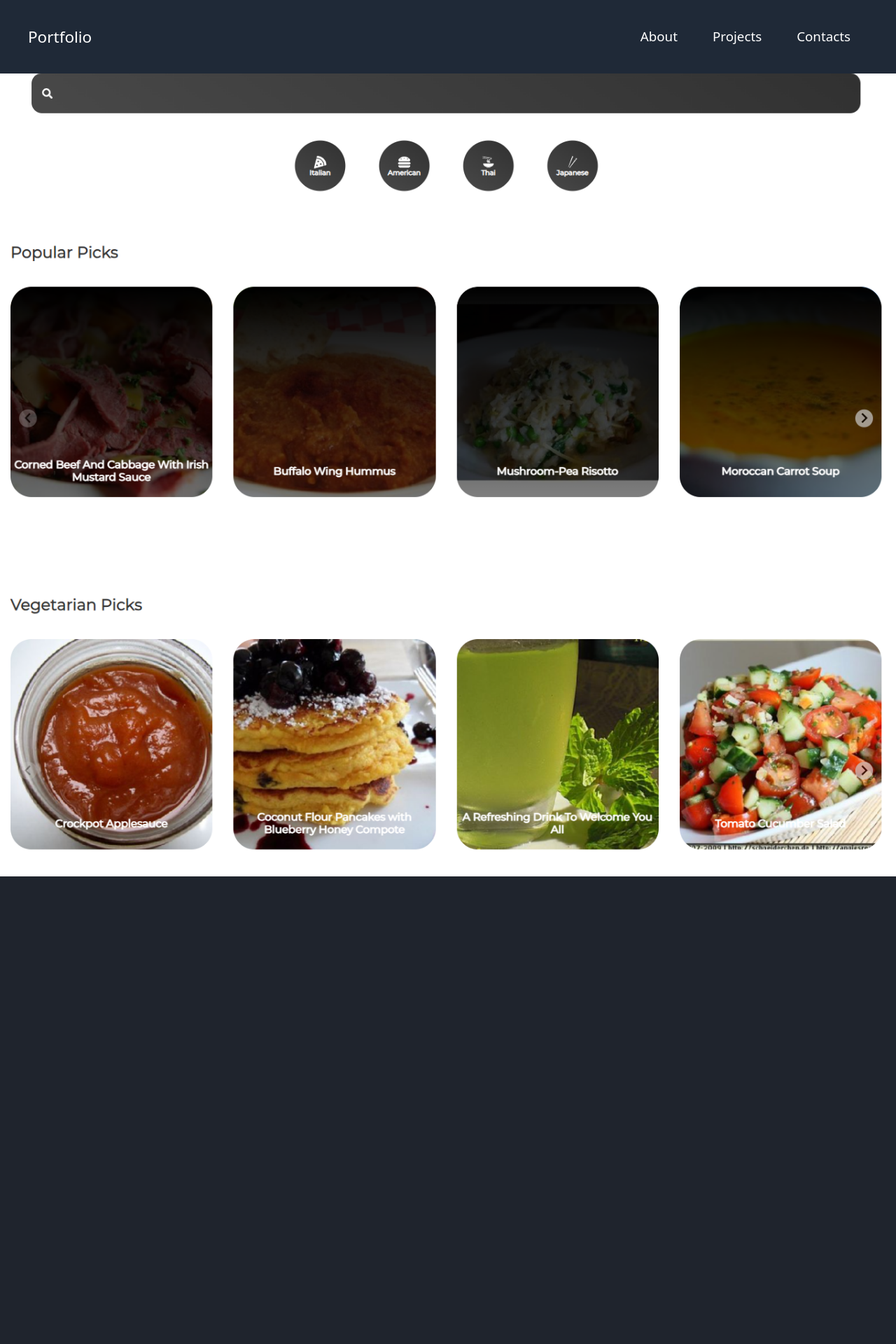
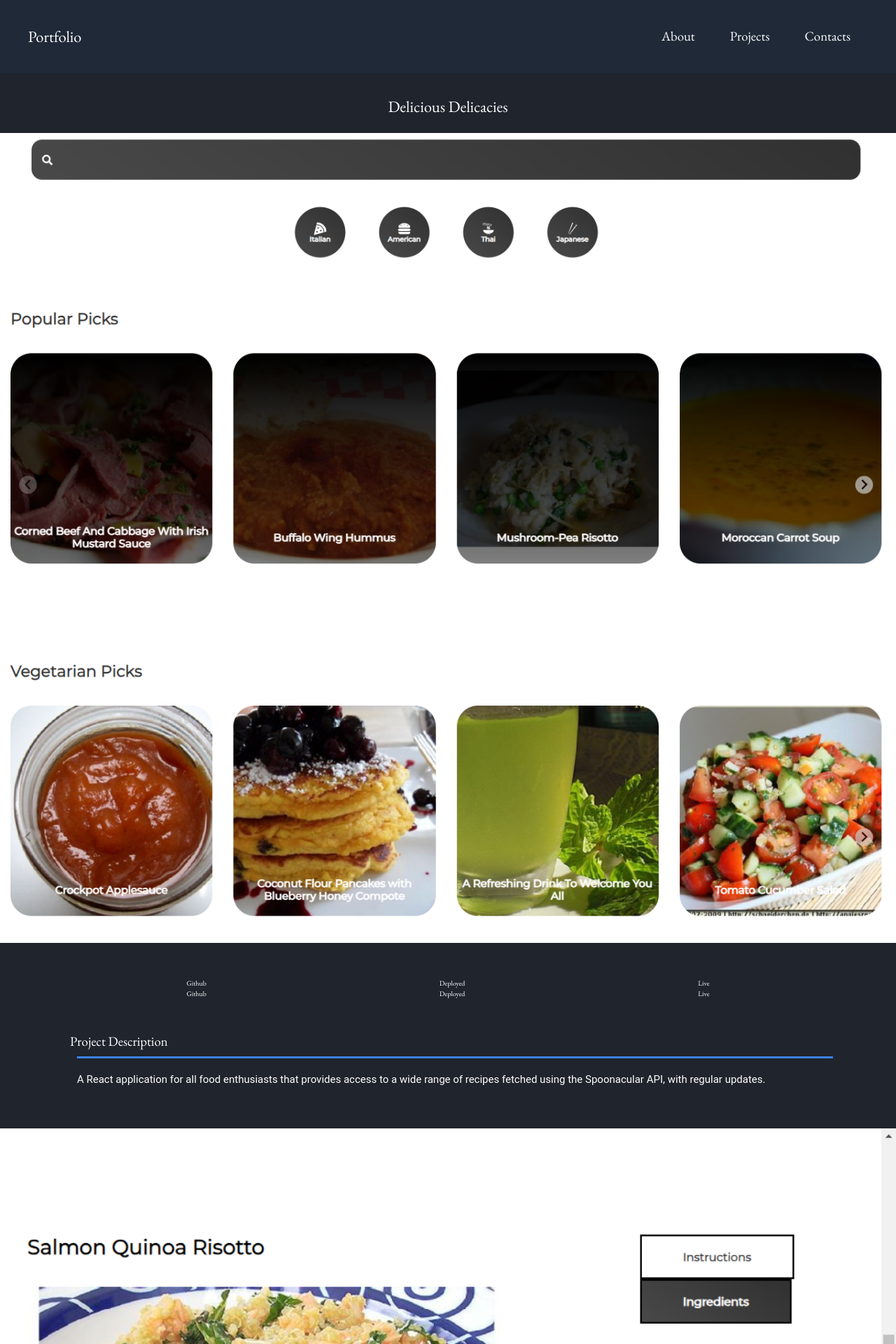
Before and after one commit to nhier17/portfolio, a React (Create React App) app: page /projects/delicious-delicacies in a window 1280 px wide. Shown: the top 1920 px of the page at 70% size. Before the commit the page ends 1252 px from the top, so only its background shows below. Built offline with nearby package versions, Linux system fonts and the light colour scheme; the HTML template or start-up script is replaced by a standard one.

Commit message:
project details and styling

```diff
--- a/public/index.html
+++ b/public/index.html
@@ -15,6 +15,12 @@
       user's mobile device or desktop. See https://developers.google.com/web/fundamentals/web-app-manifest/
     -->
     <link rel="manifest" href="%PUBLIC_URL%/manifest.json" />
+    <link rel="preconnect" href="https://fonts.googleapis.com">
+<link rel="preconnect" href="https://fonts.gstatic.com" crossorigin>
+<link href="https://fonts.googleapis.com/css2?family=EB+Garamond:ital,wght@0,400..800;1,400..800&display=swap" rel="stylesheet">
+<link rel="preconnect" href="https://fonts.googleapis.com">
+<link rel="preconnect" href="https://fonts.gstatic.com" crossorigin>
+<link href="https://fonts.googleapis.com/css2?family=EB+Garamond:ital,wght@0,400..800;1,400..800&display=swap" rel="stylesheet">
     <!--
       Notice the use of %PUBLIC_URL% in the tags above.
       It will be replaced with the URL of the `public` folder during the build.
@@ -24,7 +30,7 @@
       work correctly both with client-side routing and a non-root public URL.
       Learn how to configure a non-root public URL by running `npm run build`.
     -->
-    <title>React App</title>
+    <title>My Portfolio</title>
   </head>
   <body>
     <noscript>You need to enable JavaScript to run this app.</noscript>
--- a/src/ProjectState.jsx
+++ b/src/ProjectState.jsx
@@ -4,7 +4,7 @@
 import games from "./images/games.png"
 import games2 from "./images/games2.png"
 import movies from "./images/movies.png"
-import movies2 from "./images/movies2.png"
+import mt2 from "./images/mt2.png"
 import shoppers from "./images/shoppers.png"
 import cart from "./images/cart.png"
 import trayls from "./images/trayls.png"
@@ -77,7 +77,7 @@
     {
       title: "Netflix Clone",
       mainImg: movies,
-      secondaryImg: movies,
+      secondaryImg: mt2,
       description: "A ReactJS application that grants users access to a curated collection of movies and TV shows fetched from TheMovieDB API. Immerse yourself in a Netflix-like experience with this inspired project.",
       url: "/projects/netflix-clone",
       links: [
--- a/src/index.css
+++ b/src/index.css
@@ -24,6 +24,10 @@
 body {
   background: var(--bg-color);
   color: var(--text-color);
+  font-family: 'EB Garamond',serif;
+  p {
+    font-family: 'Roboto',sans-serif;
+  }
 }
 
 code {
--- a/src/pages/ProjectDetails.jsx
+++ b/src/pages/ProjectDetails.jsx
@@ -20,12 +20,40 @@
   return (
     <>
     {project && (
-    <div className="mt-32">
-        <div>
-            <h2>{project.title}</h2>
-            <img src={project.mainImg} alt="shoppers" />
+    <motion.div
+    exit="exit"
+    variants={pageAnimation}
+    initial="hidden"
+    animate="show"
+    className="min-h-screen mt-56">
+        <div className="pt-20 relative">
+            <h2 className="absolute top-10 left-1/2 transform -translate-x-1/2 -translate-y-10 text-4xl">{project.title}</h2>
+            <img
+            className="w-full h-full object-cover"
+            src={project.mainImg} alt="shoppers" />
         </div>
-    </div>
+
+        <div className="flex items-center justify-around my-20 mx-40">
+            {project.links.map((link) => (
+                <div>
+                <h3>{link.title}</h3>
+                <a href={link.url} target="_blank" key={link.url}>
+                    {link.title}
+                </a>
+                </div>
+            ))}
+        </div>
+        <div className="my-20 mx-40 items-center">
+            <h3 className="text-3xl">Project Description</h3>
+            <div className="w-full h-1 bg-blue-500 m-4"></div>
+            <p className="p-4 text-2xl">{project.description}</p>
+        </div>
+        <div className="min-h-[50vh]">
+            <img
+            className="w-full h-full object-cover"
+            src={project.secondaryImg} alt={project.title} />
+        </div>
+    </motion.div>
     )}
     </>
   )
```
Also changed, not shown: src/images/mt2.png (added).
